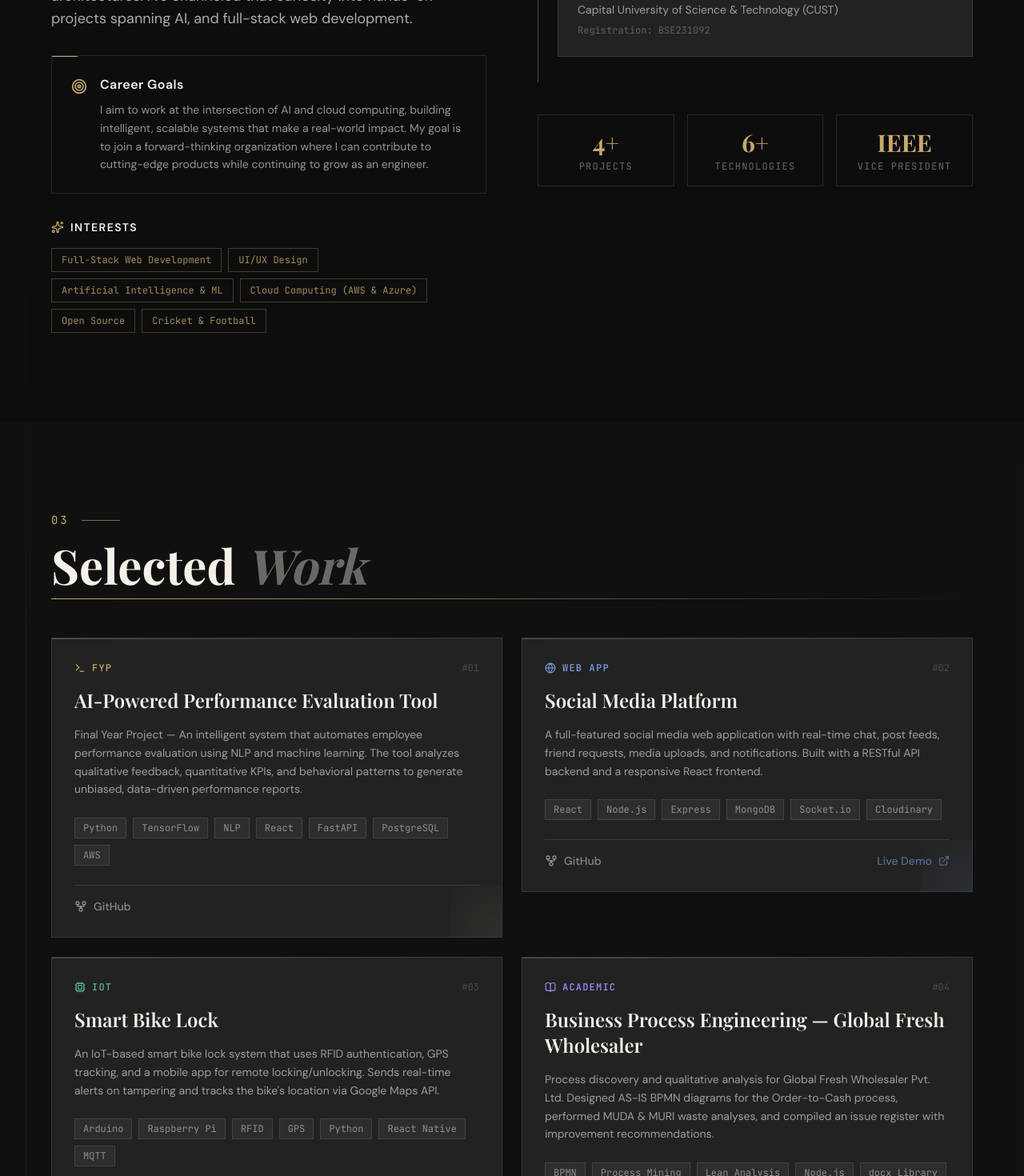
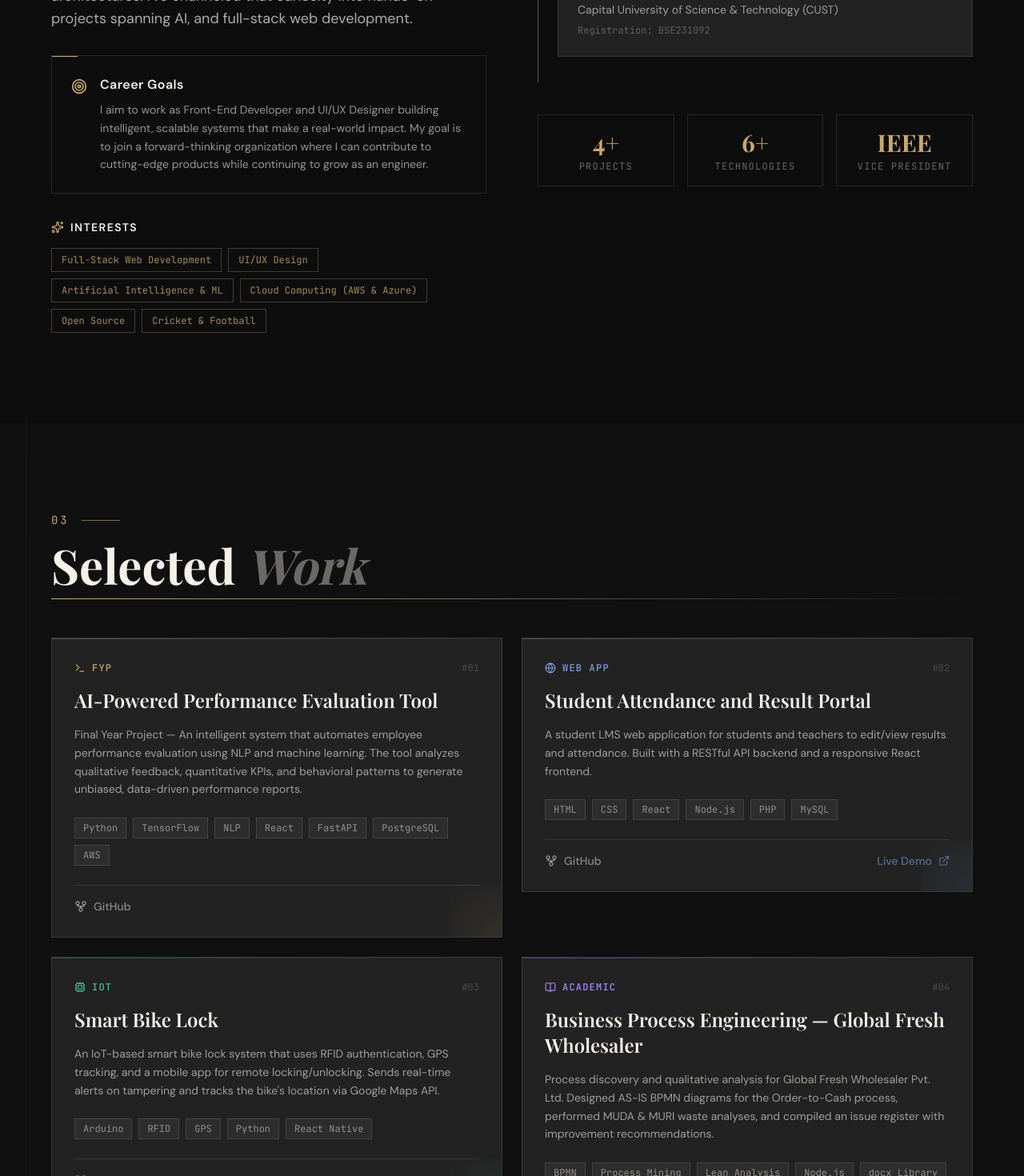
Before and after one commit to ahmedmujtaba45/My-Portfolio, a React (Vite) app: page / in a window 1280 px wide. Shown: the part 1200-2670 px from the top of the page at 80% size. Built offline with nearby package versions, Linux system fonts and the light colour scheme; a web font is replaced by a local one.

Commit message:
Update portfolio details and project descriptions

```diff
--- a/src/data/portfolio.js
+++ b/src/data/portfolio.js
@@ -23,7 +23,7 @@ export const about = {
     },
   ],
   goals:
-    "I aim to work at the intersection of AI and cloud computing, building intelligent, scalable systems that make a real-world impact. My goal is to join a forward-thinking organization where I can contribute to cutting-edge products while continuing to grow as an engineer.",
+    "I aim to work as Front-End Developer and UI/UX Designer building intelligent, scalable systems that make a real-world impact. My goal is to join a forward-thinking organization where I can contribute to cutting-edge products while continuing to grow as an engineer.",
   interests: [
     "Full-Stack Web Development",
     "UI/UX Design",
@@ -49,13 +49,13 @@ export const projects = [
   },
   {
     id: 2,
-    title: "Social Media Platform",
+    title: "Student Attendance and Result Portal",
     badge: "Web App",
     description:
-      "A full-featured social media web application with real-time chat, post feeds, friend requests, media uploads, and notifications. Built with a RESTful API backend and a responsive React frontend.",
-    tech: ["React", "Node.js", "Express", "MongoDB", "Socket.io", "Cloudinary"],
-    github: "https://github.com/ahmedmujtaba45/social-media-app",
-    demo: "https://social-demo.example.com",
+      "A student LMS web application for students and teachers to edit/view results and attendance. Built with a RESTful API backend and a responsive React frontend.",
+    tech: ["HTML", "CSS", "React", "Node.js", "PHP", "MySQL"],
+    github: "https://github.com/ahmedmujtaba45/Student-Attendance-Result-Portal",
+    demo: "https://staging.d2aa54w6x4b0kp.amplifyapp.com/index.html",
     color: "from-blue-900/30 to-indigo-900/20",
     accent: "#7B9EE0",
   },
@@ -65,7 +65,7 @@ export const projects = [
     badge: "IoT",
     description:
       "An IoT-based smart bike lock system that uses RFID authentication, GPS tracking, and a mobile app for remote locking/unlocking. Sends real-time alerts on tampering and tracks the bike's location via Google Maps API.",
-    tech: ["Arduino", "Raspberry Pi", "RFID", "GPS", "Python", "React Native", "MQTT"],
+    tech: ["Arduino", "RFID", "GPS", "Python", "React Native"],
     demo: null,
     color: "from-teal-900/30 to-emerald-900/20",
     accent: "#4DB89E",
@@ -93,7 +93,7 @@ export const skills = [
   {
     category: "Web Development",
     icon: "◻",
-    items: ["React", "HTML5", "CSS3", "Node.js", "MySQL", "MongoDB", "REST APIs"],
+    items: ["React", "HTML5", "CSS3", "Node.js", "MySQL", "REST APIs"],
   },
   {
     category: "Cloud & DevOps",
@@ -103,7 +103,7 @@ export const skills = [
   {
     category: "Tools & Design",
     icon: "✦",
-    items: ["Figma", "VS Code", "Postman", "JIRA", "Linux", "BPMN"],
+    items: ["Figma", "Canva", "VS Code", "Postman", "JIRA", "BPMN"],
   },
 ];
 
@@ -125,7 +125,7 @@ export const achievements = [
   {
     title: "Football Runner-Up",
     description:
-      "Led the team as striker in the inter-department football championship, finishing as runners-up.",
+      "Led the team as goalkeeper in the inter-department football championship, finishing as runners-up.",
     icon: "⚽",
     year: "2023",
   },
```
